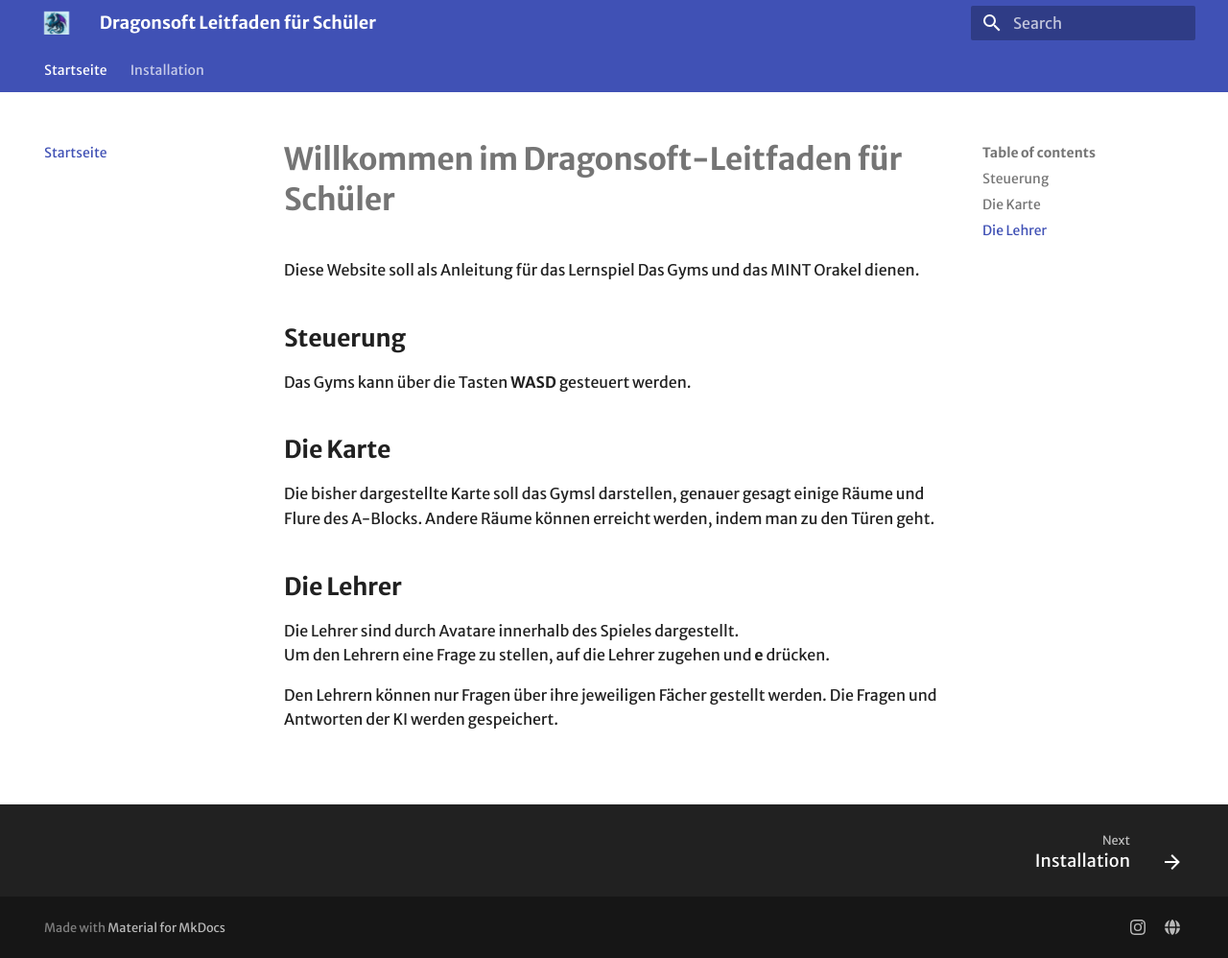
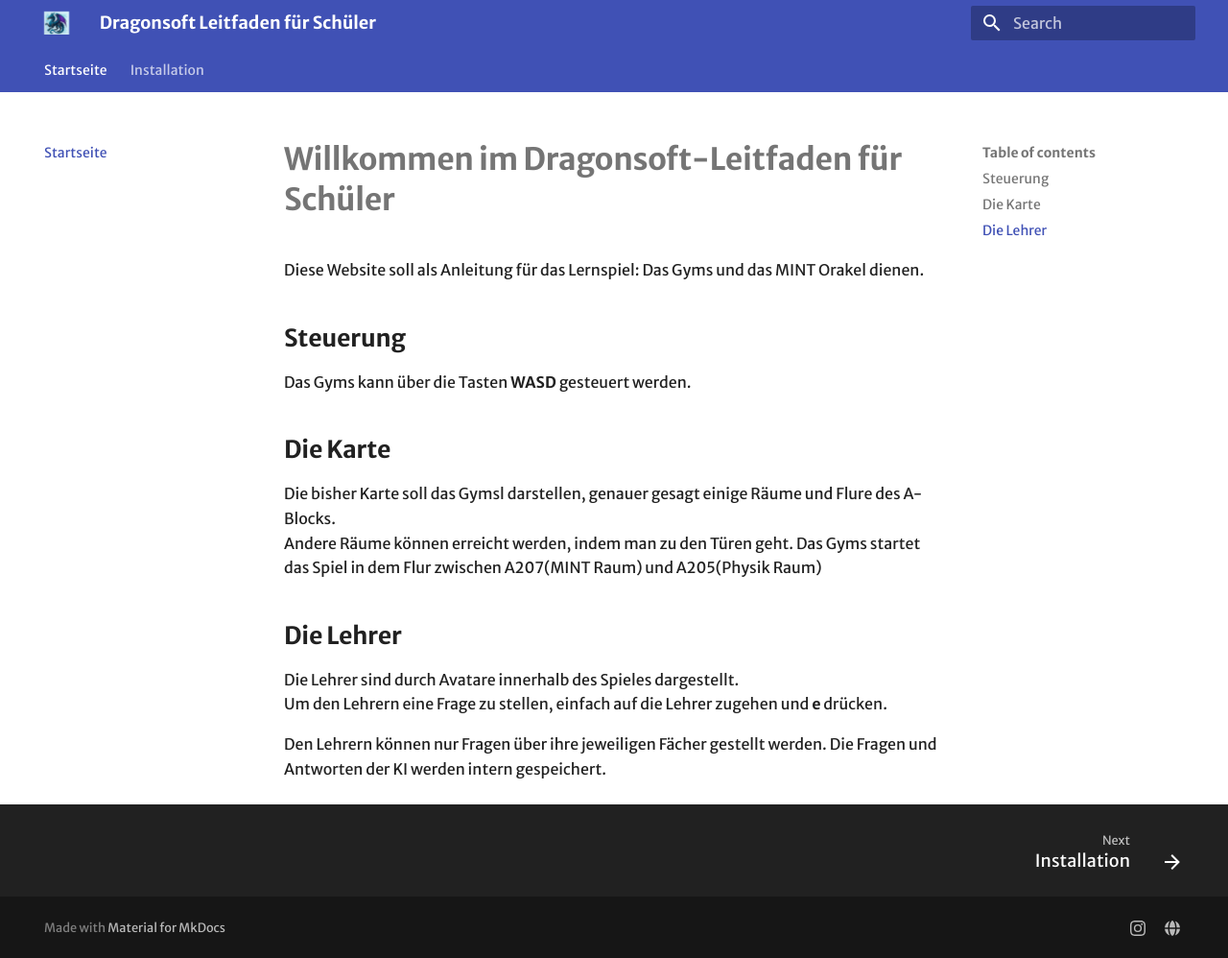
Before and after one commit to NOOD3LS/dragonsoft-guide, an MkDocs documentation site: the page built from docs/index.md, in a window 1280 px wide and 998 px high. Shown: the whole window at 96% size. Built offline with MkDocs 1.6.1 and Material for MkDocs 9.7.7, drawn with Linux system fonts in a browser that asks for light colours.

Commit message:
erster fix

```diff
--- a/docs/index.md
+++ b/docs/index.md
@@ -1,19 +1,20 @@
 # __Willkommen im Dragonsoft-Leitfaden für Schüler__
 
-Diese Website soll als Anleitung für das Lernspiel Das Gyms und das MINT Orakel dienen.
+Diese Website soll als Anleitung für das Lernspiel: Das Gyms und das MINT Orakel dienen.
 ## __Steuerung__
 
 Das Gyms kann über die Tasten **WASD** gesteuert werden.
 
 ## __Die Karte__
 
-Die bisher dargestellte Karte soll das Gymsl darstellen, genauer gesagt einige Räume und Flure des A-Blocks.
+Die bisher Karte soll das Gymsl darstellen, genauer gesagt einige Räume und Flure des A-Blocks.
 Andere Räume können erreicht werden, indem man zu den Türen geht.
+Das Gyms startet das Spiel in dem Flur zwischen A207(MINT Raum) und A205(Physik Raum)
 
 ## __Die Lehrer__
 
 Die Lehrer sind durch Avatare innerhalb des Spieles dargestellt.
-Um den Lehrern eine Frage zu stellen, auf die Lehrer zugehen und **e** drücken.
+Um den Lehrern eine Frage zu stellen, einfach auf die Lehrer zugehen und **e** drücken.
 
 Den Lehrern können nur Fragen über ihre jeweiligen Fächer gestellt werden.
-Die Fragen und Antworten der KI werden gespeichert.
+Die Fragen und Antworten der KI werden intern gespeichert.
```
